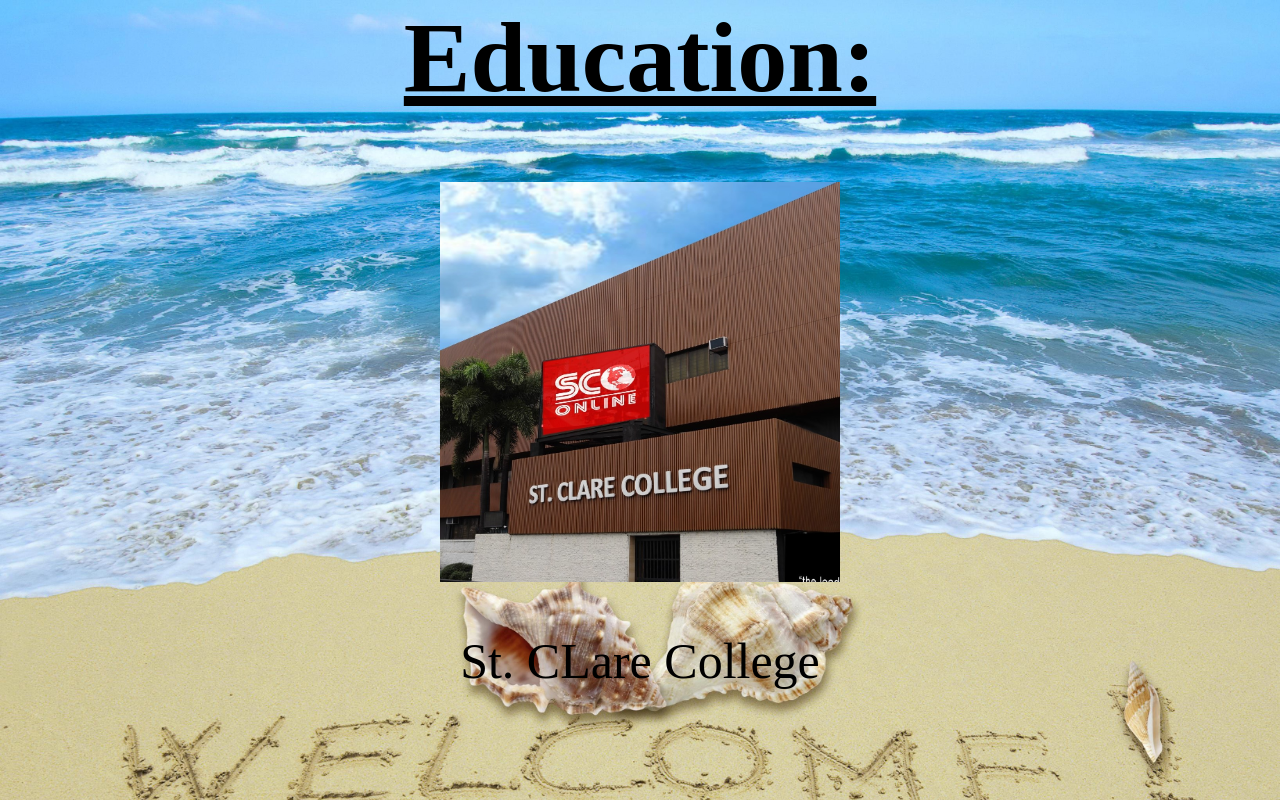
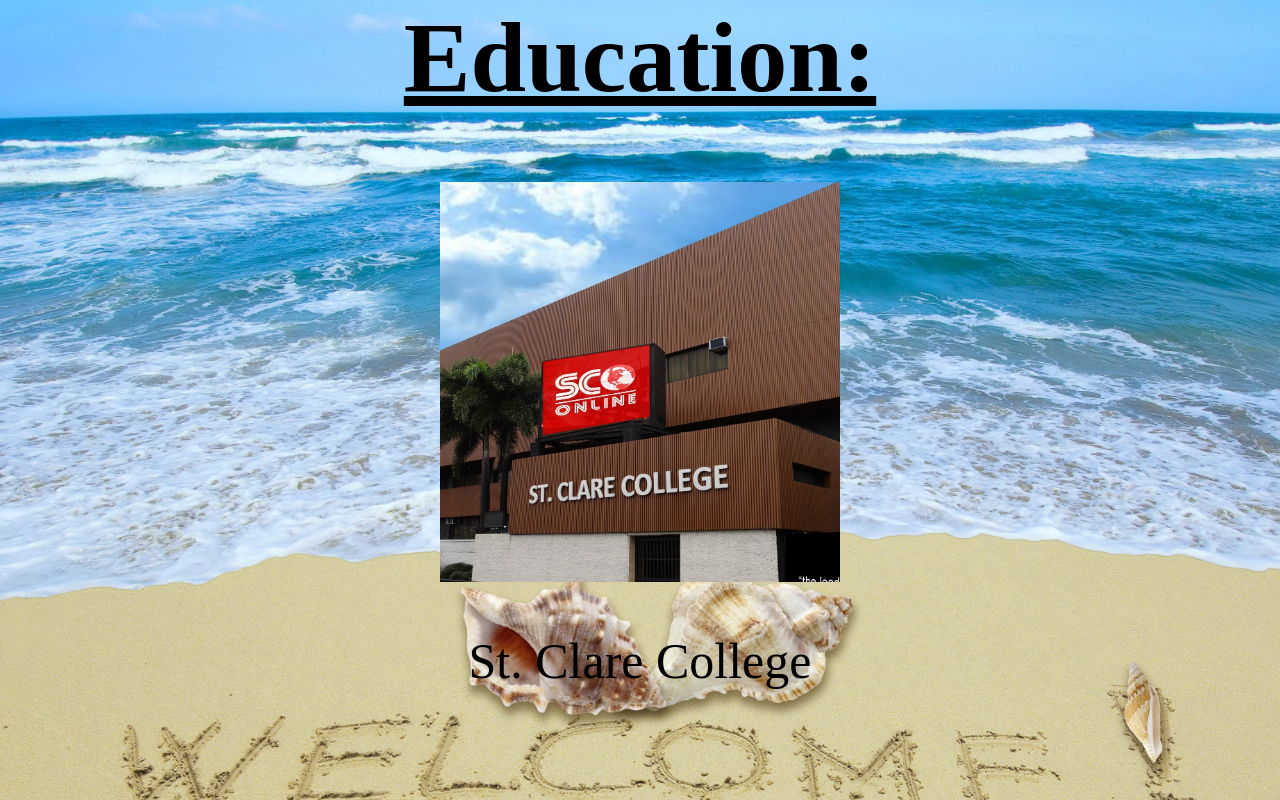
Before and after one commit to lovelycs3c/my-portfolio, a plain HTML site: page education.html in a window 1280 px wide. Drawn offline with Linux system fonts and the light colour scheme.

Commit message:
Update education.html

```diff
--- a/education.html
+++ b/education.html
@@ -7,7 +7,7 @@
     <div class="Schools">
     <h1 class="education"><u>Education:</u></h1>
         <img src="SCC.jpg" width="400px ">
-        <p>St. CLare College</p>
+        <p>St. Clare College</p>
 
     </div>
 </body>
```
